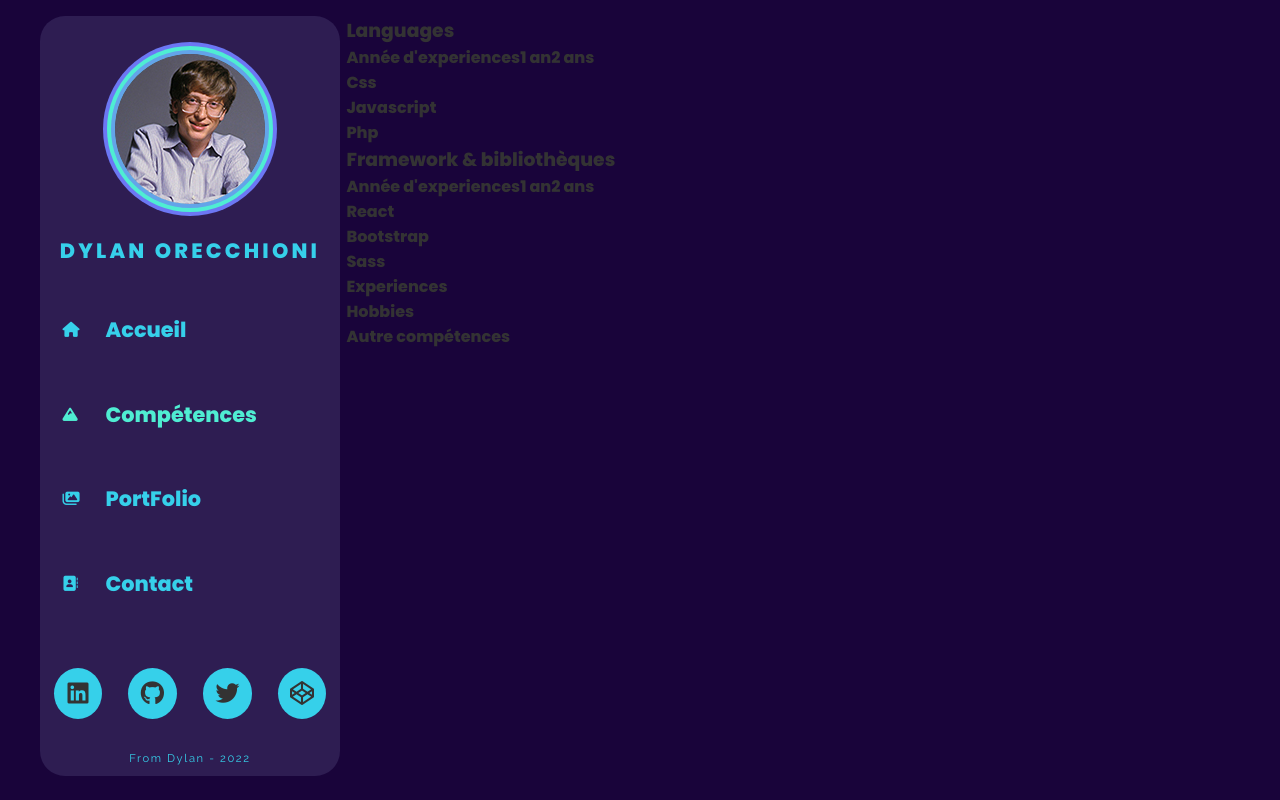
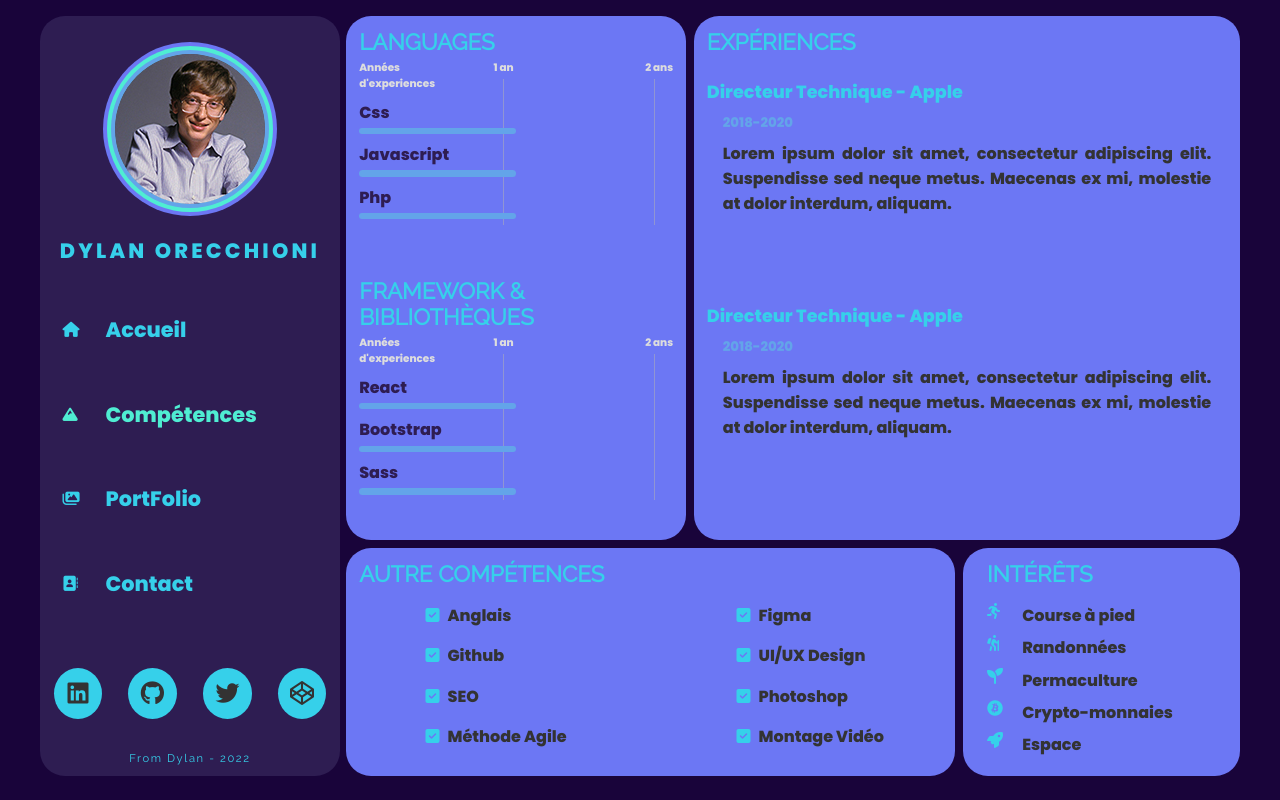
Before and after one commit to Dylan-Orecchioni/portfolio, a React (Create React App) app: page /competences in a window 1280 px wide. Built offline with nearby package versions, Linux system fonts and the light colour scheme.

Commit message:
Page Experiences fini ( CSS compris )

```diff
--- a/src/components/knowledges/Experiences.js
+++ b/src/components/knowledges/Experiences.js
@@ -2,8 +2,26 @@
 
 const Experiences = () => {
     return (
-        <div>
-          Experiences
+        <div className='experience'>
+          <h3>Expériences</h3>
+          <div className='exp1'>
+            <h4>Directeur Technique - Apple</h4>
+            <h5>2018-2020</h5>
+            <p>
+              Lorem ipsum dolor sit amet, consectetur adipiscing elit.
+              Suspendisse sed neque metus.
+              Maecenas ex mi, molestie at dolor interdum, aliquam.
+            </p>
+          </div>
+          <div className='exp-2'>
+            <h4>Directeur Technique - Apple</h4>
+            <h5>2018-2020</h5>
+            <p>
+              Lorem ipsum dolor sit amet, consectetur adipiscing elit.
+              Suspendisse sed neque metus.
+              Maecenas ex mi, molestie at dolor interdum, aliquam.
+            </p>
+          </div>
         </div>
     );
 };
--- a/src/components/knowledges/Hobbies.js
+++ b/src/components/knowledges/Hobbies.js
@@ -2,8 +2,30 @@
 
 const Hobbies = () => {
     return (
-        <div>
-            Hobbies
+        <div className='hobbies'>
+            <h3>Intérêts</h3>
+            <ul>
+                <li className='hobby'>
+                    <i className='fas fa-running'></i>
+                    <span>Course à pied</span>
+                </li>
+                <li className='hobby'>
+                    <i className='fas fa-hiking'></i>
+                    <span>Randonnées</span>
+                </li>
+                <li className='hobby'>
+                    <i className='fas fa-seedling'></i>
+                    <span>Permaculture</span>
+                </li>
+                <li className='hobby'>
+                    <i className='fab fa-bitcoin'></i>
+                    <span>Crypto-monnaies</span>
+                </li>
+                <li className='hobby'>
+                    <i className='fas fa-rocket'></i>
+                    <span>Espace</span>
+                </li>
+            </ul>
         </div>
     );
 };
--- a/src/components/knowledges/Languages.js
+++ b/src/components/knowledges/Languages.js
@@ -4,14 +4,14 @@
 class Languages extends Component {
     state= {
         languages: [
-            {id:1, value: "Css", xp:2},
-            {id:2, value: "Javascript", xp:0.7},
-            {id:3, value: "Php", xp:0.4}
+            {id:1, value: "Css", xp:1},
+            {id:2, value: "Javascript", xp:1},
+            {id:3, value: "Php", xp:1}
         ],
         frameworks: [
-            {id:1, value: "React", xp:1.8},
-            {id:2, value: "Bootstrap", xp:2},
-            {id:3, value: "Sass", xp:0.7},
+            {id:1, value: "React", xp:1},
+            {id:2, value: "Bootstrap", xp:1},
+            {id:3, value: "Sass", xp:1},
         ]
     }
     render() {
--- a/src/components/knowledges/OtherSkills.js
+++ b/src/components/knowledges/OtherSkills.js
@@ -2,8 +2,22 @@
 
 const OtherSkills = () => {
     return (
-        <div>
-            Autre compétences
+        <div className='otherSkills'>
+            <h3>Autre compétences</h3>
+            <div className='list'>
+                <ul>
+                    <li><i className='fas fa-check-square'></i>Anglais</li>
+                    <li><i className='fas fa-check-square'></i>Github</li>
+                    <li><i className='fas fa-check-square'></i>SEO</li>
+                    <li><i className='fas fa-check-square'></i>Méthode Agile</li>
+                </ul>
+                <ul>
+                    <li><i className='fas fa-check-square'></i>Figma</li>
+                    <li><i className='fas fa-check-square'></i>UI/UX Design</li>
+                    <li><i className='fas fa-check-square'></i>Photoshop</li>
+                    <li><i className='fas fa-check-square'></i>Montage Vidéo</li>
+                </ul>
+            </div>
         </div>
     );
 };
--- a/src/components/knowledges/ProgressBar.js
+++ b/src/components/knowledges/ProgressBar.js
@@ -7,7 +7,7 @@
         <div className={props.className}>
             <h3>{props.title}</h3>
             <div className='years'>
-                <span>Année d'experiences</span>
+                <span>Années d'experiences</span>
                 <span>1 an</span>
                 <span>2 ans</span>
             </div>
--- a/src/styles/pages/_knowledges.scss
+++ b/src/styles/pages/_knowledges.scss
@@ -0,0 +1,233 @@
+.knowledges {
+    .knowledgesContent {
+    min-height: $minHeight;
+    width: 100%;
+    position: relative;
+    overflow: hidden;
+    display: grid;
+    grid-template-columns: 38% 1fr 1fr;
+    grid-template-rows: 70% 30%;
+    grid-template-areas:
+        "L E E"
+        "O O H";
+
+    .languagesFrameworks, .experience, .otherSkills, .hobbies {
+        background: $color-2;
+        border-radius: $borderRadius;
+        padding: .8rem;
+    }
+    h3 {
+        font-size: 1.4rem;
+        margin-bottom: 1rem;
+        font-family: $font-2;
+        color: $color-5;
+        text-transform: uppercase;
+    }
+
+    .languagesFrameworks {
+        grid-area: L;
+        margin-bottom: .5rem;
+        display: grid;
+        grid-template-columns: 1fr;
+        grid-template-rows: 1fr 1fr;
+        grid-template-areas:
+        "L"
+        "F";
+
+        .languageDisplay {
+        grid-area: L;
+        }
+        .frameworkDisplay {
+        grid-area: F;
+        }
+        h3 {
+        margin-bottom: 0.3rem;
+        }
+
+        .years {
+        font-size: .65rem;
+        display: flex;
+        justify-content: space-between;
+        color: $white;
+
+        span {
+            width: 36%;
+
+            &:nth-child(2){
+            text-align: center;
+            width: 20%;
+            }
+            &:nth-child(3){
+            text-align: right;
+            width: 44%;
+            }
+
+            &:nth-child(2):before,
+            &:nth-child(3):before {
+            content:'';
+            background: rgba(180, 179, 179, 0.507);
+            position: absolute;
+            height: 146px;
+            width: 1px;
+            transform: translate(9px, 19px);
+            }
+        }
+        }
+        .languagesList {
+        padding-top: .5rem;
+
+        li {
+            color: $color-1;
+        }
+        .progressBar {
+            height: .4rem;
+            background: transparent;
+            border-radius: 50px;
+            margin-top: 0.2rem;
+            position: relative;
+
+            &:after {
+            content: '';
+            position: absolute;
+            background: $color-3;
+            border-radius: 50px;
+            height: .4rem;
+            width: 0;
+            animation: line 2s ease-out forwards;
+
+            @keyframes line {
+                to {
+                width: 100%;
+                }
+            }
+            }
+        }
+        }
+    }
+    .experience {
+        grid-area: E;
+        margin: 0 0 .5rem .5rem;
+        display: grid;
+        grid-template-columns: 1fr;
+        grid-template-rows: 10% 1fr 1fr;
+        grid-template-areas:
+        "1"
+        "2"
+        "3";
+
+        h3 {
+        grid-area: 1;
+        }
+        h4 {
+        font-size: 1.1rem;
+        color: $color-5;
+        }
+        h5 {
+        color: $color-3;
+        padding: 0.5rem 0 0.5rem 1rem;
+        }
+        p {
+        text-align: justify;
+        padding: 0 1rem;
+        }
+        .exp-1 {
+        grid-area: 2;
+        }
+        .exp-2 {
+        grid-area: 3;
+        }
+    }
+    .otherSkills {
+        grid-area: O;
+        margin-right: 0.5rem;
+
+        .list {
+        display: flex;
+        width: 80%;
+        height: 100%;
+        margin: 0 auto;
+        justify-content: space-between;
+
+        ul {
+            height: 80%;
+            display: grid;
+
+            i {
+            color: $color-5;
+            margin: 0 .5rem;
+            }
+        }
+        }
+    }
+    .hobbies {
+        grid-area: H;
+        padding-left: 1.5rem;
+
+        ul {
+        height: 80%;
+        display: grid;
+
+        li {
+            i {
+            position: absolute;
+            color: $color-5;
+            }
+            span {
+            position: absolute;
+            transform: translateX(2.2rem);
+            }
+        }
+        }
+    }
+    }
+}
+@media screen and (max-width: 950px){
+    .knowledgesContent {
+    h3 {
+        font-size: 1.2rem !important;
+    }
+    .languagesList {
+        padding-top: .2rem !important;
+    }
+    p {
+        font-size: .8rem;
+    }
+    .otherSkills, .hobbies {
+        font-size: .8rem;
+    }
+    }
+}
+@media screen and (max-width: 850px){
+    .knowledgesContent {
+    h4 {
+        font-size: .9rem !important;
+    }
+    h5 {
+        font-size: .6rem !important;
+        padding: .2rem 1rem !important;
+    }
+    }
+}
+@media screen and (max-width: 500px){
+    .knowledgesContent {
+    display: grid !important;
+    grid-template-columns: 1fr !important;
+    grid-template-rows: 1fr 1fr 180px 180px !important;
+
+    .languages {
+        grid-area: 1 !important;
+    }
+    .experience {
+        grid-area: 2 !important;
+        margin-left: 0 !important;
+    }
+    .otherSkills {
+        grid-area: 3 !important;
+        margin-right: 0 !important;
+    }
+    .hobbies {
+        grid-area: 4 !important;
+        margin-top: .5rem !important;
+    }
+    }
+}
```
